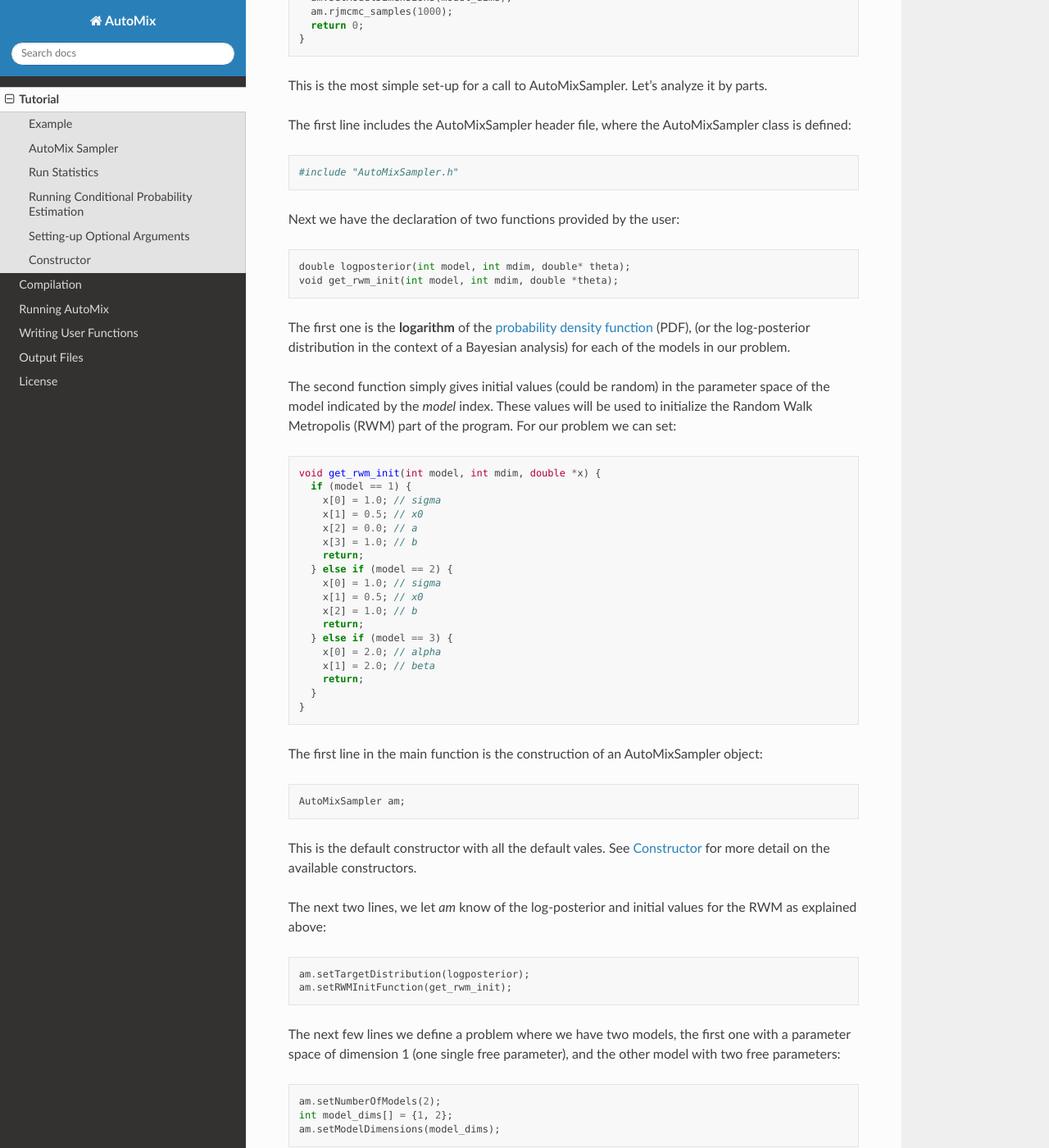
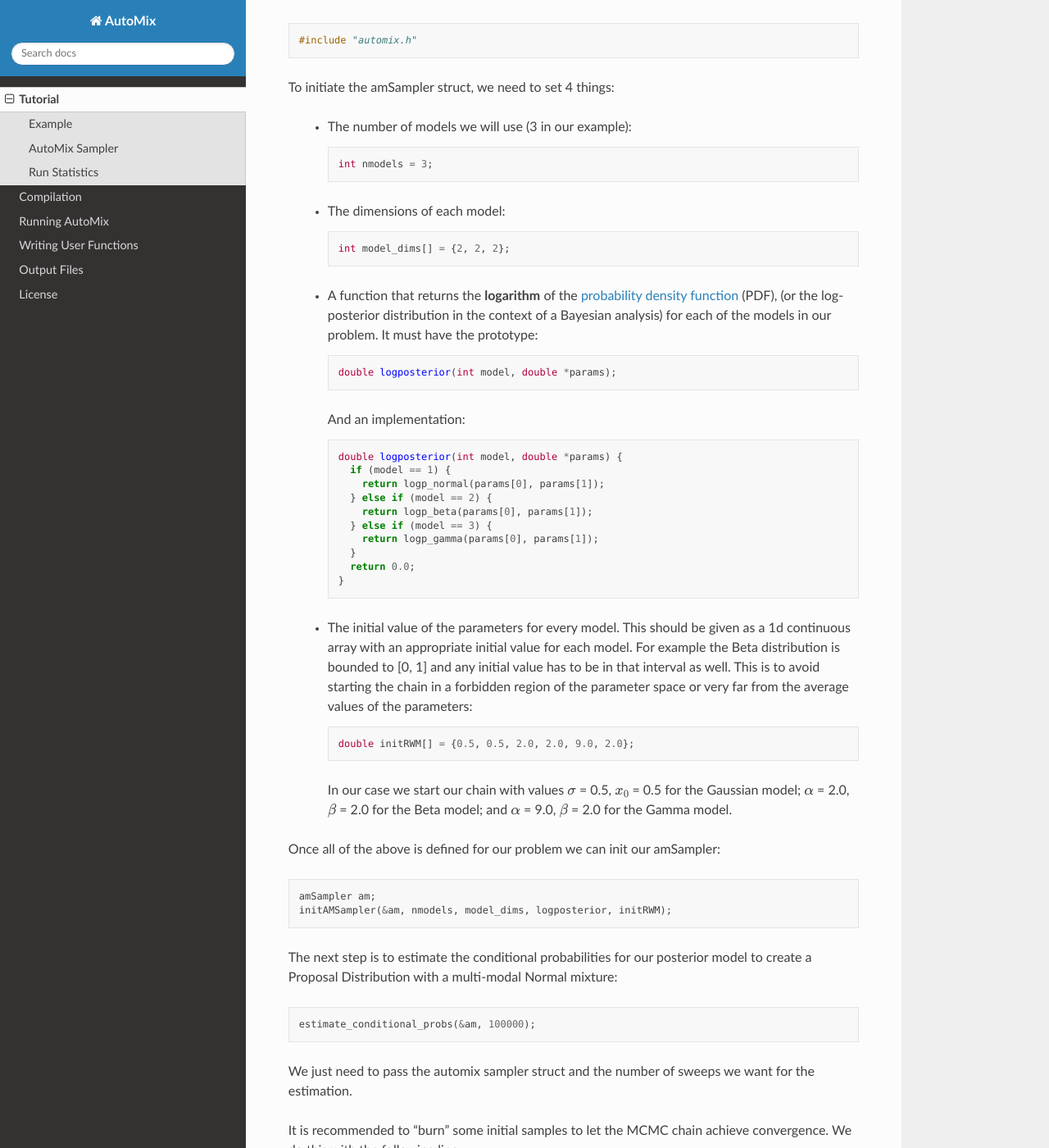
Before and after one commit to quatrope/AutoMix, a Sphinx documentation site: the page built from docs/tutorial.rst, in a window 1280 px wide and 1400 px high, scrolled down 2875 px. Shown: the whole window at 82% size. Built offline with Sphinx 7.4.7 and the Read the Docs theme 2.0.0, drawn with Linux system fonts in a browser that asks for light colours; the version number could not be read and is left out; some of the changed text lies outside the part shown.

Commit message:
More docs

```diff
--- a/docs/tutorial.rst
+++ b/docs/tutorial.rst
@@ -118,17 +117,6 @@ A quick implementation of the log-PDFs could be:
     return prod;
   }
 
-  double logposterior(int model, int model_dim, double *params) {
-    if (model == 1) {
-      return logp_normal(params[0], params[1]);
-    } else if (model == 2) {
-      return logp_beta(params[0], params[1]);
-    } else if (model == 3) {
-      return logp_gamma(params[0], params[1]);
-    }
-    return 0.0;
-  }
-
 Now that we have defined our problem and log-posteriors, we can set up AutoMix to generate samples from the posteriors of each model.
 
 
@@ -140,80 +128,109 @@ Below is an exanple of a minimal call to generate 1,000 samples from a given pro
 .. code-block:: c
 
   #include "automix.h"
-  double logposterior(int model, int mdim, double* theta);
-  void get_rwm_init(int model, int mdim, double *theta);
 
   int main() {
-    AutoMixSampler am;
-    am.setTargetDistribution(logposterior);
-    am.setRWMInitFunction(get_rwm_init);
-    am.setNumberOfModels(3);
-    int model_dims[] = {4, 3, 2};
-    am.setModelDimensions(model_dims);
-    am.rjmcmc_samples(1000);
+    int nmodels = 3;
+    int model_dims[] = {2, 2, 2};
+    double initRWM[] = {0.5, 0.5, 2.0, 2.0, 9.0, 2.0};
+    amSampler am;
+    initAMSampler(&am, nmodels, model_dims, logposterior, initRWM);
+    estimate_conditional_probs(&am, 100000);
+    burn_samples(&am, 10000);
+    int nsweeps = 100000;
+    rjmcmc_samples(&am, nsweeps);
+    freeAMSampler(&am);
     return 0;
   }
 
-This is the most simple set-up for a call to AutoMixSampler.
+This is a simple set-up for a call to AutoMixSampler.
 Let's analyze it by parts.
 
-The first line includes the AutoMixSampler header file, where the AutoMixSampler class is defined::
-
-    #include "AutoMixSampler.h"
-
-Next we have the declaration of two functions provided by the user::
-
-    double logposterior(int model, int mdim, double* theta);
-    void get_rwm_init(int model, int mdim, double *theta);
-
-The first one is the **logarithm** of the `probability density function <https://en.wikipedia.org/wiki/Probability_density_function>`_ (PDF),
-(or the log-posterior distribution in the context of a Bayesian analysis) for each of the models in our problem.
-
-The second function simply gives initial values (could be random) in the parameter space of the model indicated by the `model` index.
-These values will be used to initialize the Random Walk Metropolis (RWM) part of the program.
-For our problem we can set:
+The first line includes the AutoMix header file, where the amSampler structure and automix functions are defined:
 
 .. code-block:: c
 
-  void get_rwm_init(int model, int mdim, double *x) {
-    if (model == 1) {
-      x[0] = 1.0; // sigma
-      x[1] = 0.5; // x0
-      x[2] = 0.0; // a
-      x[3] = 1.0; // b
-      return;
-    } else if (model == 2) {
-      x[0] = 1.0; // sigma
-      x[1] = 0.5; // x0
-      x[2] = 1.0; // b
-      return;
-    } else if (model == 3) {
-      x[0] = 2.0; // alpha
-      x[1] = 2.0; // beta
-      return;
-    }
-  }
+  #include "automix.h"
 
-The first line in the main function is the construction of an AutoMixSampler object::
+To initiate the amSampler struct, we need to set 4 things:
 
-      AutoMixSampler am;
+  * The number of models we will use (3 in our example):
 
-This is the default constructor with all the default vales. See :ref:`constructor` for more detail on the available constructors.
+    .. code-block:: c
 
-The next two lines, we let `am` know of the log-posterior and initial values for the RWM as explained above::
+      int nmodels = 3;
 
-      am.setTargetDistribution(logposterior);
-      am.setRWMInitFunction(get_rwm_init);
+  * The dimensions of each model:
 
-The next few lines we define a problem where we have two models, the first one with a parameter space of dimension 1 (one single free parameter), and the other model with two free parameters::
+    .. code-block:: c
 
-      am.setNumberOfModels(2);
-      int model_dims[] = {1, 2};
-      am.setModelDimensions(model_dims);
+      int model_dims[] = {2, 2, 2};
 
-The following line creates the 1,000 samples::
+  * A function that returns the **logarithm** of the `probability density function <https://en.wikipedia.org/wiki/Probability_density_function>`_ (PDF),
+    (or the log-posterior distribution in the context of a Bayesian analysis) for each of the models in our problem.
+    It must have the prototype:
 
-      am.rjmcmc_samples(1000);
+    .. code-block:: c
+
+      double logposterior(int model, double *params);
+
+    And an implementation:
+
+    .. code-block:: c
+
+      double logposterior(int model, double *params) {
+        if (model == 1) {
+          return logp_normal(params[0], params[1]);
+        } else if (model == 2) {
+          return logp_beta(params[0], params[1]);
+        } else if (model == 3) {
+          return logp_gamma(params[0], params[1]);
+        }
+        return 0.0;
+      }
+
+  * The initial value of the parameters for every model. This should be given as a 1d continuous array with an appropriate initial value
+    for each model. For example the Beta distribution is bounded to [0, 1] and any initial value has to be in that interval as well.
+    This is to avoid starting the chain in a forbidden region of the parameter space or very far from the average values of the parameters:
+
+    .. code-block:: c
+
+      double initRWM[] = {0.5, 0.5, 2.0, 2.0, 9.0, 2.0};
+
+    In our case we start our chain with values :math:`\sigma` = 0.5, :math:`x_0` = 0.5 for the Gaussian model;
+    :math:`\alpha` = 2.0, :math:`\beta` = 2.0 for the Beta model;
+    and :math:`\alpha` = 9.0, :math:`\beta` = 2.0 for the Gamma model.
+
+Once all of the above is defined for our problem we can init our amSampler:
+
+.. code-block:: c
+
+  amSampler am;
+  initAMSampler(&am, nmodels, model_dims, logposterior, initRWM);
+
+The next step is to estimate the conditional probabilities for our posterior model to
+create a Proposal Distribution with a multi-modal Normal mixture:
+
+.. code-block:: c
+
+  estimate_conditional_probs(&am, 100000);
+
+We just need to pass the automix sampler struct and the number of sweeps we want for the estimation.
+
+It is recommended to "burn" some initial samples to let the MCMC chain achieve convergence.
+We do this with the following line:
+
+.. code-block:: c
+
+  burn_samples(&am, 10000);
+
+Finally we can create however many RJMCMC samples as we want:
+
+.. code-block:: c
+
+  int nsweeps = 100000;
+  rjmcmc_samples(&am, nsweeps);
+
 
 Run Statistics
 --------------
@@ -223,37 +240,3 @@ Our previous main program lacked one fundamental problems: the lack of output.
 AutoMix saves the run statistics in different C data structures.
 
 The most important is `rjmcmcStats`.
-To ask AutoMix to save `rjmcmcStats` to file, use the helper logwrite functions::
-
-.. code-block:: c
-
-  #include "logwrite.h"
-  ...
-
-  int main() {
-  ...
-
-  am.rjmcmc_samples(1000);
-  report_rjmcmc_run("output", am.st);
-  return 0;
-  }
-
-
-Running Conditional Probability Estimation
-------------------------------------------
-
-Setting-up Optional Arguments
------------------------------
-
-Optional Burning of Samples
-
-.. _constructor:
-
-Constructor
------------
-
-Default.
-
-Reading from file
-
-Setting model and blah blah.
```
Also changed, not shown: other parts of docs/tutorial.rst (+0 -1 lines), 1 other file.
